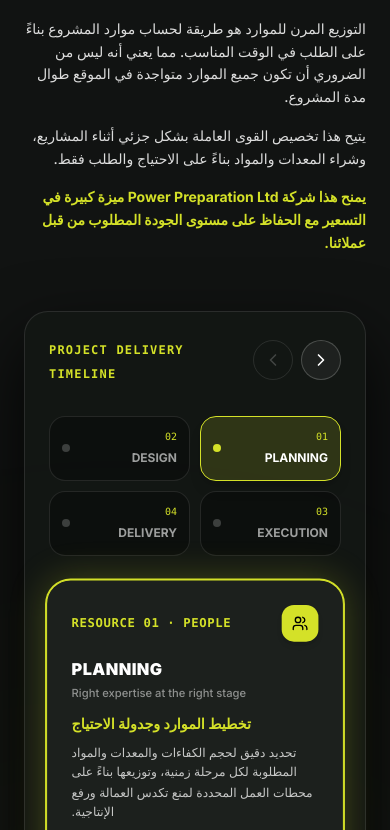
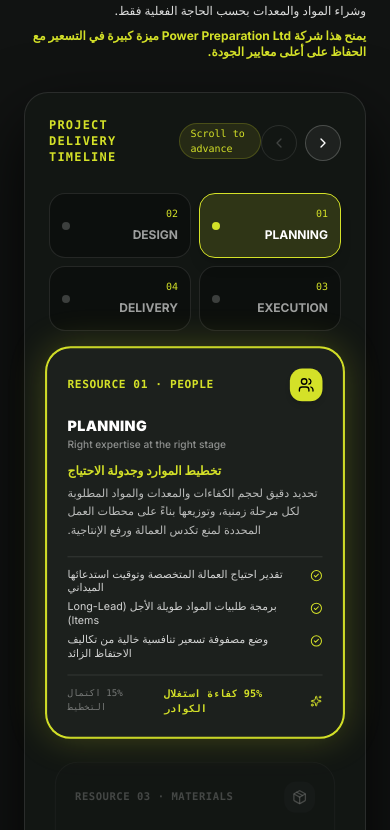
Before and after one commit to ahmedbondok2019/power-react, a React (Vite) app: page /strategy in a window 390 px wide. Shown: the part 4374-5204 px from the top of the page. Built offline with nearby package versions, Linux system fonts and the light colour scheme; a web font is replaced by a local one.

Commit message:
Implement GSAP ScrollTrigger Pin for Agile Resourcing Timeline so scroll locks and steps through all 4 stages before resuming

```diff
--- a/src/components/strategy/AgileResourcingSection.jsx
+++ b/src/components/strategy/AgileResourcingSection.jsx
@@ -1,4 +1,7 @@
-import React, { useState, useRef, useEffect } from 'react';
+import React, { useRef, useState } from 'react';
+import { gsap } from 'gsap';
+import { ScrollTrigger } from 'gsap/ScrollTrigger';
+import { useGSAP } from '@gsap/react';
 import { motion } from 'framer-motion';
 import SectionTitle from '../ui/SectionTitle';
 import {
@@ -9,13 +12,12 @@ import {
   Sparkles,
   ChevronRight,
   ChevronLeft,
-  Clock,
   ShieldCheck,
-  Cpu,
-  Layers,
   Zap,
   ArrowRight
 } from 'lucide-react';
+
+gsap.registerPlugin(ScrollTrigger, useGSAP);
 
 const TIMELINE_STAGES = [
   {
@@ -98,88 +100,112 @@ const TIMELINE_STAGES = [
 
 const AgileResourcingSection = () => {
   const [activeIdx, setActiveIdx] = useState(0);
-  const containerRef = useRef(null);
-  const isWheelingRef = useRef(false);
+  const sectionRef = useRef(null);
+  const pinnedContentRef = useRef(null);
+  const scrollTriggerInstanceRef = useRef(null);
 
-  const activeStage = TIMELINE_STAGES[activeIdx];
+  // GSAP ScrollTrigger pinning and step scrub
+  useGSAP(() => {
+    const totalStages = TIMELINE_STAGES.length; // 4
 
-  // Wheel scroll handler (بكرة الماوس للتنقل السلس بين الخطوات)
-  const handleWheel = (e) => {
-    if (isWheelingRef.current) return;
+    const st = ScrollTrigger.create({
+      trigger: sectionRef.current,
+      start: "top top",
+      end: `+=${totalStages * 900}`, // Gives 3600px of smooth scroll distance
+      pin: pinnedContentRef.current,
+      pinSpacing: true,
+      scrub: 0.6,
+      anticipatePin: 1,
+      onUpdate: (self) => {
+        const progress = self.progress;
+        // Map 0 -> 1 progress to stages 0, 1, 2, 3
+        const rawStage = progress * (totalStages - 1);
+        const currentStage = Math.min(Math.round(rawStage), totalStages - 1);
+        setActiveIdx(currentStage);
+      }
+    });
 
-    if (Math.abs(e.deltaY) > 25 || Math.abs(e.deltaX) > 25) {
-      const direction = (e.deltaY > 0 || e.deltaX > 0) ? 1 : -1;
-      const nextIdx = activeIdx + direction;
+    scrollTriggerInstanceRef.current = st;
 
-      if (nextIdx >= 0 && nextIdx < TIMELINE_STAGES.length) {
-        e.preventDefault();
-        e.stopPropagation();
-        isWheelingRef.current = true;
-        setActiveIdx(nextIdx);
+    return () => {
+      st.kill();
+    };
+  }, { scope: sectionRef });
 
-        setTimeout(() => {
-          isWheelingRef.current = false;
-        }, 500);
-      }
+  // Step click navigation helper that scrolls window to match the stage progress
+  const goToStage = (idx) => {
+    setActiveIdx(idx);
+    if (scrollTriggerInstanceRef.current) {
+      const st = scrollTriggerInstanceRef.current;
+      const targetProgress = idx / (TIMELINE_STAGES.length - 1);
+      const targetScroll = st.start + (st.end - st.start) * targetProgress;
+      window.scrollTo({
+        top: targetScroll,
+        behavior: 'smooth'
+      });
     }
   };
 
   const handleNext = () => {
     if (activeIdx < TIMELINE_STAGES.length - 1) {
-      setActiveIdx(prev => prev + 1);
+      goToStage(activeIdx + 1);
     }
   };
 
   const handlePrev = () => {
     if (activeIdx > 0) {
-      setActiveIdx(prev => prev - 1);
+      goToStage(activeIdx - 1);
     }
   };
 
   return (
     <section
+      ref={sectionRef}
       id="التوزيع-المرن-للموارد"
-      className="relative w-full bg-[#111312] text-white py-24 sm:py-32 overflow-hidden select-none border-b border-white/5"
+      className="relative w-full bg-[#111312] text-white overflow-hidden select-none border-b border-white/5"
       dir="rtl"
     >
-      {/* Ambient Lighting Background */}
+      {/* Ambient Background Glows */}
       <div className="absolute top-1/3 right-0 w-[550px] h-[550px] bg-[#D4E128]/5 rounded-full blur-[180px] pointer-events-none -z-0" />
       <div className="absolute bottom-10 left-10 w-[600px] h-[600px] bg-[#2A352F]/35 rounded-full blur-[180px] pointer-events-none -z-0" />
 
-      <div className="max-w-7xl mx-auto px-6 relative z-10">
+      {/* Pinned Viewport Container */}
+      <div
+        ref={pinnedContentRef}
+        className="w-full min-h-screen flex flex-col justify-center py-12 sm:py-16 px-6 relative z-10"
+      >
+        <div className="max-w-7xl mx-auto w-full">
 
-        {/* Section Header & Strategic Context (Exact text from design) */}
-        <div className="mb-14 sm:mb-20 text-right space-y-6 max-w-4xl">
+          {/* Section Header & Strategic Context */}
+          <div className="mb-8 sm:mb-10 text-right space-y-4 max-w-4xl">
             <SectionTitle title="التوزيع المرن للموارد" theme="dark" />
 
-          <div className="space-y-4 text-white/85 text-sm sm:text-base lg:text-lg leading-relaxed font-medium">
+            <div className="space-y-2 text-white/85 text-xs sm:text-sm lg:text-base leading-relaxed font-medium">
               <p>
-              التوزيع المرن للموارد هو طريقة لحساب موارد المشروع بناءً على الطلب في الوقت المناسب. مما يعني أنه ليس من الضروري أن تكون جميع الموارد متواجدة في الموقع طوال مدة المشروع.
+                التوزيع المرن للموارد هو طريقة لحساب موارد المشروع بناءً على الطلب في الوقت المناسب. يتيح تخصيص القوى العاملة بشكل جزئي وشراء المواد والمعدات بحسب الحاجة الفعلية فقط.
               </p>
-            <p>
-              يتيح هذا تخصيص القوى العاملة بشكل جزئي أثناء المشاريع، وشراء المعدات والمواد بناءً على الاحتياج والطلب فقط.
-            </p>
-            <p className="text-[#D4E128] font-bold">
-              يمنح هذا شركة Power Preparation Ltd ميزة كبيرة في التسعير مع الحفاظ على مستوى الجودة المطلوب من قبل عملائنا.
+              <p className="text-[#D4E128] font-bold text-xs sm:text-sm">
+                يمنح هذا شركة Power Preparation Ltd ميزة كبيرة في التسعير مع الحفاظ على أعلى معايير الجودة.
               </p>
             </div>
           </div>
 
           {/* Main Interactive Timeline & Cards Slider Container */}
-        <div
-          ref={containerRef}
-          onWheel={handleWheel}
-          data-lenis-prevent="true"
-          className="rounded-3xl sm:rounded-[2.5rem] bg-[#141715]/95 border border-white/10 p-6 sm:p-10 md:p-12 shadow-[0_30px_70px_rgba(0,0,0,0.85)]"
-        >
+          <div className="rounded-3xl sm:rounded-[2.5rem] bg-[#141715]/95 border border-white/10 p-6 sm:p-8 md:p-10 shadow-[0_30px_70px_rgba(0,0,0,0.85)]">
+
             {/* Header with Title and Slider Controls */}
-          <div className="flex items-center justify-between mb-8 sm:mb-12" dir="ltr">
+            <div className="flex items-center justify-between mb-6 sm:mb-8" dir="ltr">
               <div className="space-y-1">
+                <div className="flex items-center gap-2">
                   <span className="text-xs font-mono font-black tracking-widest text-[#D4E128] uppercase">
                     PROJECT DELIVERY TIMELINE
                   </span>
+                  <span className="px-2.5 py-0.5 rounded-full bg-[#D4E128]/10 border border-[#D4E128]/20 text-[10px] font-mono text-[#D4E128]">
+                    Scroll to advance
+                  </span>
+                </div>
                 <p className="text-[11px] font-mono text-white/50 hidden sm:block">
-                Scroll with mouse wheel or use controls to step through stages
+                  اسكرول بالماوس للتنقل التلقائي بين محطات التايم لاين
                 </p>
               </div>
 
@@ -189,32 +215,32 @@ const AgileResourcingSection = () => {
                   onClick={handlePrev}
                   disabled={activeIdx === 0}
                   aria-label="Previous step"
-                className={`w-10 h-10 rounded-full border flex items-center justify-center transition-all cursor-pointer ${
+                  className={`w-9 h-9 rounded-full border flex items-center justify-center transition-all cursor-pointer ${
                     activeIdx === 0
                       ? 'border-white/10 text-white/20 cursor-not-allowed'
                       : 'border-white/20 bg-white/5 text-white hover:bg-[#D4E128] hover:text-black hover:border-[#D4E128]'
                   }`}
                 >
-                <ChevronLeft className="w-5 h-5" />
+                  <ChevronLeft className="w-4 h-4" />
                 </button>
 
                 <button
                   onClick={handleNext}
                   disabled={activeIdx === TIMELINE_STAGES.length - 1}
                   aria-label="Next step"
-                className={`w-10 h-10 rounded-full border flex items-center justify-center transition-all cursor-pointer ${
+                  className={`w-9 h-9 rounded-full border flex items-center justify-center transition-all cursor-pointer ${
                     activeIdx === TIMELINE_STAGES.length - 1
                       ? 'border-white/10 text-white/20 cursor-not-allowed'
                       : 'border-white/20 bg-white/5 text-white hover:bg-[#D4E128] hover:text-black hover:border-[#D4E128]'
                   }`}
                 >
-                <ChevronRight className="w-5 h-5" />
+                  <ChevronRight className="w-4 h-4" />
                 </button>
               </div>
             </div>
 
             {/* Interactive Timeline Rail at Top */}
-          <div className="relative mb-12 sm:mb-16 px-4 sm:px-8 hidden md:block" dir="ltr">
+            <div className="relative mb-8 sm:mb-10 px-4 sm:px-8 hidden md:block" dir="ltr">
               {/* Background Rail Line */}
               <div className="absolute top-[18px] left-8 right-8 h-1 bg-white/10 rounded-full" />
 
@@ -236,7 +262,7 @@ const AgileResourcingSection = () => {
                   return (
                     <div
                       key={stage.id}
-                    onClick={() => setActiveIdx(idx)}
+                      onClick={() => goToStage(idx)}
                       className="flex flex-col items-center group cursor-pointer"
                     >
                       {/* Glowing Circular Milestone Dot */}
@@ -252,8 +278,8 @@ const AgileResourcingSection = () => {
                         <div className={`w-3 h-3 rounded-full ${isActive ? 'bg-black' : isPassed ? 'bg-black/60' : 'bg-white/30'}`} />
                       </div>
 
-                    {/* Milestone Titles & Subtitle matching the diagram */}
-                    <div className="mt-3.5 text-center space-y-0.5">
+                      {/* Milestone Titles & Subtitle */}
+                      <div className="mt-3 text-center space-y-0.5">
                         <h5 className={`text-xs sm:text-sm font-black font-sans tracking-wider transition-colors uppercase ${
                           isActive ? 'text-[#D4E128]' : 'text-white/80 group-hover:text-white'
                         }`}>
@@ -270,13 +296,13 @@ const AgileResourcingSection = () => {
             </div>
 
             {/* Mobile Step Selector Pills */}
-          <div className="md:hidden grid grid-cols-2 gap-2.5 mb-8" dir="rtl">
+            <div className="md:hidden grid grid-cols-2 gap-2 mb-6" dir="rtl">
               {TIMELINE_STAGES.map((stage, idx) => {
                 const isActive = idx === activeIdx;
                 return (
                   <button
                     key={stage.id}
-                  onClick={() => setActiveIdx(idx)}
+                    onClick={() => goToStage(idx)}
                     className={`p-3 rounded-2xl text-right transition-all flex items-center justify-between border ${
                       isActive
                         ? 'bg-[#D4E128]/15 border-[#D4E128] text-white shadow-lg'
@@ -293,8 +319,8 @@ const AgileResourcingSection = () => {
               })}
             </div>
 
-          {/* 4 Slider Cards Grid (Active card prominently highlighted, non-active dimmed) */}
-          <div className="grid grid-cols-1 md:grid-cols-2 lg:grid-cols-4 gap-5 sm:gap-6" dir="ltr">
+            {/* 4 Cards Row (Active card highlighted, others dimmed/faded as requested) */}
+            <div className="grid grid-cols-1 md:grid-cols-2 lg:grid-cols-4 gap-4 sm:gap-5" dir="ltr">
               {TIMELINE_STAGES.map((stage, idx) => {
                 const isActive = idx === activeIdx;
                 const IconComp = stage.icon;
@@ -302,28 +328,28 @@ const AgileResourcingSection = () => {
                 return (
                   <motion.div
                     key={stage.id}
-                  onClick={() => setActiveIdx(idx)}
+                    onClick={() => goToStage(idx)}
                     animate={{
-                    opacity: isActive ? 1 : 0.4,
+                      opacity: isActive ? 1 : 0.35,
                       scale: isActive ? 1.02 : 0.96,
                       y: isActive ? -4 : 0
                     }}
                     transition={{ duration: 0.35, ease: 'easeOut' }}
-                  className={`relative rounded-3xl p-6 sm:p-7 flex flex-col justify-between transition-all duration-300 cursor-pointer text-left select-none border ${
+                    className={`relative rounded-3xl p-5 sm:p-6 flex flex-col justify-between transition-all duration-300 cursor-pointer text-left select-none border ${
                       isActive
                         ? 'bg-[#1C201D] border-[#D4E128] shadow-[0_0_35px_rgba(212,225,40,0.25)] ring-1 ring-[#D4E128]'
-                      : 'bg-[#161817]/80 border-white/10 hover:border-white/30 hover:opacity-75'
+                        : 'bg-[#161817]/70 border-white/10 hover:border-white/30 hover:opacity-70'
                     }`}
                   >
                     <div>
                       {/* Top Resource Badge */}
-                    <div className="flex items-center justify-between mb-4">
-                      <span className={`text-xs font-mono font-black tracking-wider uppercase ${
+                      <div className="flex items-center justify-between mb-3.5">
+                        <span className={`text-[11px] font-mono font-black tracking-wider uppercase ${
                           isActive ? 'text-[#D4E128]' : 'text-white/60'
                         }`}>
                           {stage.resourceTag}
                         </span>
-                      <div className={`w-9 h-9 rounded-xl flex items-center justify-center transition-colors ${
+                        <div className={`w-8 h-8 rounded-xl flex items-center justify-center transition-colors ${
                           isActive ? 'bg-[#D4E128] text-black shadow-md' : 'bg-white/5 text-white/60'
                         }`}>
                           <IconComp className="w-4 h-4" />
@@ -331,32 +357,32 @@ const AgileResourcingSection = () => {
                       </div>
 
                       {/* Stage Titles */}
-                    <div className="space-y-1 mb-3">
-                      <h4 className="text-base sm:text-lg font-black font-sans tracking-wide text-white uppercase leading-snug">
+                      <div className="space-y-0.5 mb-2.5">
+                        <h4 className="text-sm sm:text-base font-black font-sans tracking-wide text-white uppercase leading-snug">
                           {stage.stageName}
                         </h4>
-                      <p className="text-[11px] text-white/50 font-medium">
+                        <p className="text-[10px] text-white/50 font-medium">
                           {stage.resourceSubtitle}
                         </p>
                       </div>
 
                       {/* Arabic Title & Context Description */}
-                    <div className="space-y-2 mb-5" dir="rtl">
-                      <h5 className={`text-sm font-bold transition-colors ${
+                      <div className="space-y-1.5 mb-4" dir="rtl">
+                        <h5 className={`text-xs sm:text-sm font-bold transition-colors ${
                           isActive ? 'text-[#D4E128]' : 'text-white/90'
                         }`}>
                           {stage.titleAr}
                         </h5>
-                      <p className="text-xs text-white/75 leading-relaxed">
+                        <p className="text-[11px] text-white/70 leading-relaxed line-clamp-3">
                           {stage.description}
                         </p>
                       </div>
 
-                    {/* Deliverables Checklist (Shown cleanly) */}
-                    <div className="space-y-2 pt-3 border-t border-white/10 mb-4" dir="rtl">
+                      {/* Deliverables Checklist */}
+                      <div className="space-y-1.5 pt-2.5 border-t border-white/10 mb-3.5" dir="rtl">
                         {stage.deliverables.map((item, dIdx) => (
-                        <div key={dIdx} className="flex items-start gap-2 text-[11px] text-white/80">
-                          <CheckCircle2 className={`w-3.5 h-3.5 shrink-0 mt-0.5 ${
+                          <div key={dIdx} className="flex items-start gap-1.5 text-[10.5px] text-white/80">
+                            <CheckCircle2 className={`w-3 h-3 shrink-0 mt-0.5 ${
                               isActive ? 'text-[#D4E128]' : 'text-white/40'
                             }`} />
                             <span className="leading-tight">{item}</span>
@@ -366,14 +392,14 @@ const AgileResourcingSection = () => {
                     </div>
 
                     {/* Bottom Metric Pill */}
-                  <div className="pt-3 border-t border-white/10 flex items-center justify-between text-xs" dir="rtl">
-                    <div className={`flex items-center gap-1.5 font-bold ${
+                    <div className="pt-2.5 border-t border-white/10 flex items-center justify-between text-[11px]" dir="rtl">
+                      <div className={`flex items-center gap-1 font-bold ${
                         isActive ? 'text-[#D4E128]' : 'text-white/50'
                       }`}>
-                      <Sparkles className="w-3.5 h-3.5" />
-                      <span className="text-[11px] font-mono">{stage.metric}</span>
+                        <Sparkles className="w-3 h-3" />
+                        <span className="font-mono text-[10px]">{stage.metric}</span>
                       </div>
-                    <span className="text-[10px] font-mono text-white/40">
+                      <span className="text-[9px] font-mono text-white/40">
                         {stage.progressLabel}
                       </span>
                     </div>
@@ -382,14 +408,14 @@ const AgileResourcingSection = () => {
               })}
             </div>
 
-          {/* Bottom Interactive Indicator Dots */}
-          <div className="flex items-center justify-center gap-2 mt-8">
+            {/* Bottom Step Indicator Dots */}
+            <div className="flex items-center justify-center gap-2 mt-6">
               {TIMELINE_STAGES.map((_, idx) => (
                 <button
                   key={idx}
-                onClick={() => setActiveIdx(idx)}
+                  onClick={() => goToStage(idx)}
                   aria-label={`Go to step ${idx + 1}`}
-                className={`h-2 rounded-full transition-all duration-300 cursor-pointer ${
+                  className={`h-1.5 rounded-full transition-all duration-300 cursor-pointer ${
                     idx === activeIdx ? 'w-8 bg-[#D4E128]' : 'w-2 bg-white/20 hover:bg-white/40'
                   }`}
                 />
@@ -399,6 +425,7 @@ const AgileResourcingSection = () => {
           </div>
 
         </div>
+      </div>
     </section>
   );
 };
```
Lines whose indentation alone changed are shown as unchanged.
